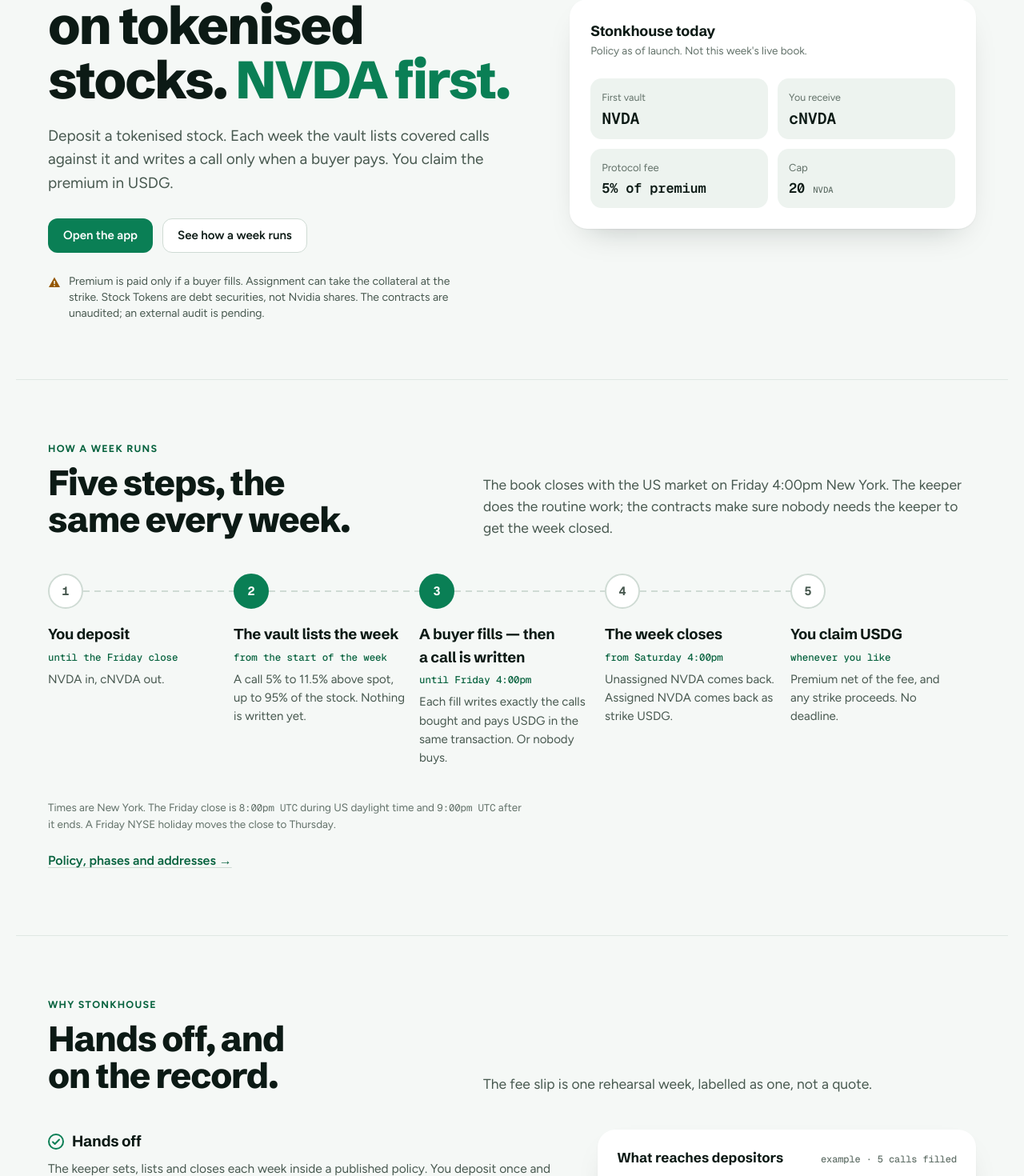
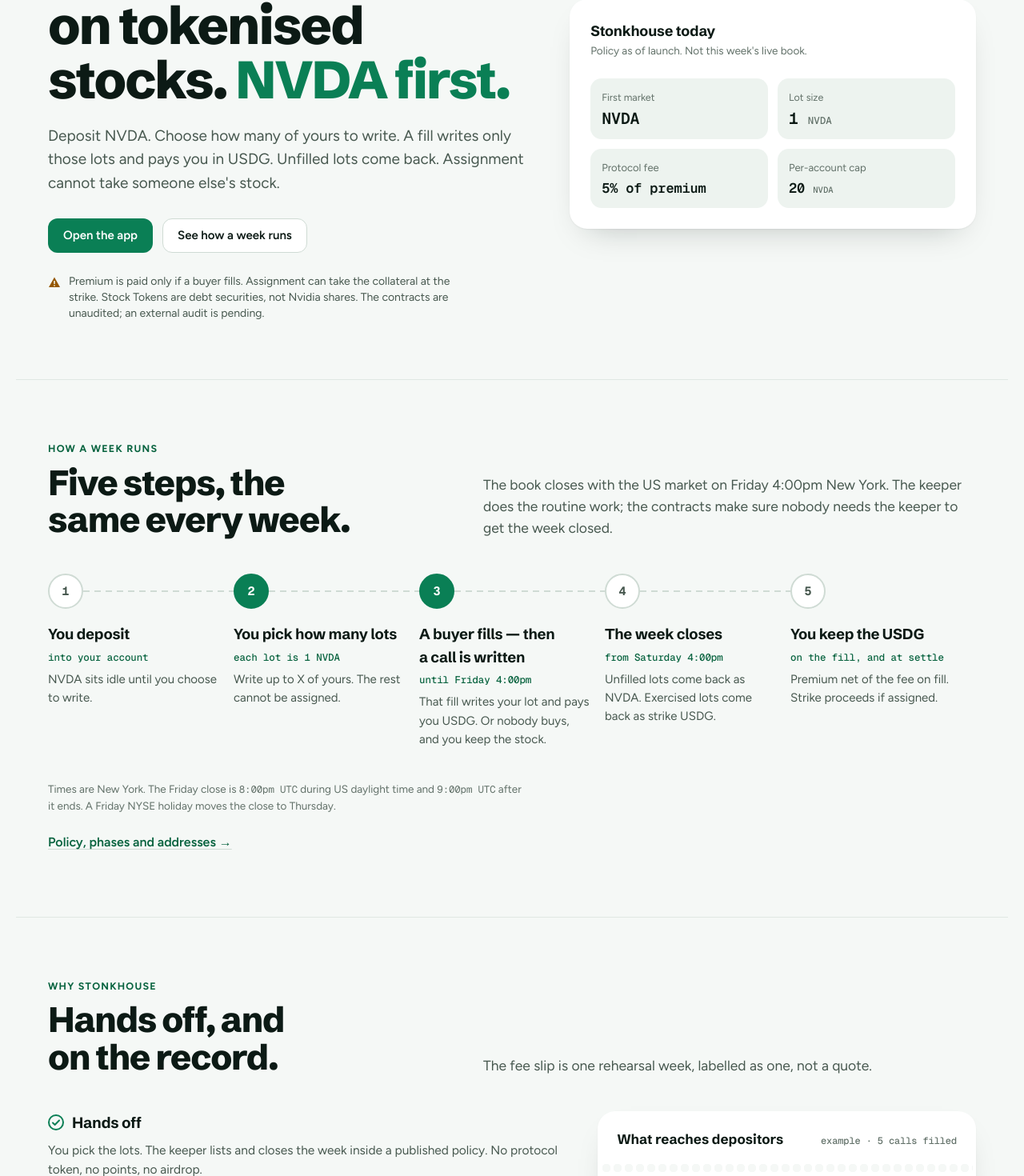
Before and after one commit to stonkhousedotfun/callhouse-site, a Next.js app: page / in a window 1280 px wide. Shown: the part 240-1710 px from the top of the page at 80% size. Built offline with nearby package versions, Linux system fonts and the light colour scheme; no server answers.

Commit message:
copy: 1-lot covered calls, not a pooled vault
Landing, how-it-works, and addresses point at the account factory and
the book. Open the app still goes to the app home.

```diff
--- a/app/_components/StatusCard.tsx
+++ b/app/_components/StatusCard.tsx
@@ -17,10 +17,10 @@
       </div>
 
       <dl className="grid grid-cols-1 gap-3 sm:grid-cols-2">
-        <Figure boxed size="lg" label="First vault" value={MARKET} />
-        <Figure boxed size="lg" label="You receive" value={SHARE_TICKER} />
+        <Figure boxed size="lg" label="First market" value={MARKET} />
+        <Figure boxed size="lg" label="Lot size" value="1" unit={MARKET} />
         <Figure boxed size="md" label="Protocol fee" value={`${fmtPct(5)} of premium`} />
-        <Figure boxed size="md" label="Cap" value="20" unit={MARKET} />
+        <Figure boxed size="md" label="Per-account cap" value="20" unit={MARKET} />
       </dl>
     </Panel>
   );
--- a/app/how-it-works/page.tsx
+++ b/app/how-it-works/page.tsx
@@ -136,7 +136,7 @@
       <>
         Buy on{" "}
         <ExternalLink href={FILL_PAGE} className="link">
-          the app&apos;s cycle page
+          the app&apos;s book
         </ExternalLink>
         , the only place the order is served. It checks the order against the chain and simulates your fill first, and
         it also shows the raw order for any Seaport 1.6 client. No third-party venue, order book or registry is
@@ -643,10 +643,8 @@
             One week, <span className="text-accent">start to finish.</span>
           </h1>
           <p className="mt-[22px] max-w-[34em] text-[18px] text-ink-2 sm:text-[19px]">
-            Deposit {MARKET} Stock Tokens and receive {SHARE_TICKER} shares. Each week the vault lists covered calls
-            against its tokens for USDG, writes each call only when a buyer fills, and credits whatever buyers actually
-            pay. This page is that week in detail: the timeline, the rules the contracts enforce, where the money goes
-            and the ways it can end.
+            Deposit {MARKET} into your own account and choose how many 1-lot calls to write. A fill writes only your
+            lots and pays you in USDG. Unfilled lots come back. This page is that week in detail.
           </p>
           <div className="mt-[30px] flex flex-wrap gap-3">
             <Button href={OPEN_APP}>Open the app</Button>
@@ -655,9 +653,9 @@
             </Button>
           </div>
           <Notice variant="plain" className="mt-[26px]">
-            Premium is paid only if a buyer fills. Assignment can take the collateral at the strike. The vault is live
-            on {CHAIN_NAME}. {STATUS.auditLine} Every figure here is a policy setting, a
-            dated figure from the first week or a labelled example, not a quote.
+            Premium is paid only if a buyer fills. Assignment can take the collateral at the strike. 1-lot accounts are
+            live on {CHAIN_NAME}. {STATUS.auditLine} Every figure here is a policy setting or a labelled example, not a
+            quote.
           </Notice>
         </div>
 
--- a/app/page.tsx
+++ b/app/page.tsx
@@ -24,12 +24,11 @@
 import { StatusCard } from "@/app/_components/StatusCard";
 import { Button, CheckCircleIcon, Chip, ClockNote, Container, Notice, Section, SectionHead } from "@/components/ui";
 import { WEEK } from "@/lib/clock";
-import { fmtPct } from "@/lib/format";
-import { CHAIN_NAME, MARKET, OPEN_APP, SHARE_TICKER, STATUS } from "@/lib/site";
+import { CHAIN_NAME, MARKET, OPEN_APP, STATUS } from "@/lib/site";
 
-const TITLE = `Stonkhouse — pooled covered calls on ${MARKET} Stock Tokens`;
+const TITLE = `Stonkhouse — 1-lot covered calls on ${MARKET} Stock Tokens`;
 
-const DESCRIPTION = `Stonkhouse is a pooled covered-call vault for tokenised stocks on ${CHAIN_NAME}. The first vault is ${MARKET}. Each week it lists covered calls and writes them only when a buyer fills. Premium is paid only if a buyer fills. Beta, pending audit.`;
+const DESCRIPTION = `Stonkhouse is 1-lot covered calls on tokenised stocks on ${CHAIN_NAME}. You deposit ${MARKET}, choose how many of yours to write, and a fill writes only those lots. Premium is paid only if a buyer fills. Beta, pending audit.`;
 
 export const metadata: Metadata = {
   title: { absolute: TITLE },
@@ -47,30 +46,30 @@
 const STEPS: readonly { title: string; when: string; body: string; key?: boolean }[] = [
   {
     title: "You deposit",
-    when: "until the Friday close",
-    body: `${MARKET} in, ${SHARE_TICKER} out.`,
+    when: "into your account",
+    body: `${MARKET} sits idle until you choose to write.`,
   },
   {
-    title: "The vault lists the week",
-    when: "from the start of the week",
-    body: `A call ${fmtPct(5)} to 11.5% above spot, up to ${fmtPct(95)} of the stock. Nothing is written yet.`,
+    title: "You pick how many lots",
+    when: `each lot is 1 ${MARKET}`,
+    body: `Write up to X of yours. The rest cannot be assigned.`,
     key: true,
   },
   {
     title: "A buyer fills — then a call is written",
     when: "until Friday 4:00pm",
-    body: "Each fill writes exactly the calls bought and pays USDG in the same transaction. Or nobody buys.",
+    body: "That fill writes your lot and pays you USDG. Or nobody buys, and you keep the stock.",
     key: true,
   },
   {
     title: "The week closes",
     when: "from Saturday 4:00pm",
-    body: `Unassigned ${MARKET} comes back. Assigned ${MARKET} comes back as strike USDG.`,
+    body: `Unfilled lots come back as ${MARKET}. Exercised lots come back as strike USDG.`,
   },
   {
-    title: "You claim USDG",
-    when: "whenever you like",
-    body: "Premium net of the fee, and any strike proceeds. No deadline.",
+    title: "You keep the USDG",
+    when: "on the fill, and at settle",
+    body: "Premium net of the fee on fill. Strike proceeds if assigned.",
   },
 ];
 
@@ -79,7 +78,7 @@
     when: "Now",
     title: "Beta, NVDA live",
     current: true,
-    body: `The ${MARKET} vault is on ${CHAIN_NAME}, capped at 20.`,
+    body: `${MARKET} 1-lot accounts on ${CHAIN_NAME}. Cap 20 per account.`,
   },
   {
     when: "Next",
@@ -93,8 +92,8 @@
   },
   {
     when: "Later",
-    title: "More stock vaults",
-    body: "One underlying each, same week, same rules. We will not name the next ticker until that vault is being built.",
+    title: "More stock books",
+    body: "One underlying each, same week, same rules. We will not name the next ticker until that book is being built.",
   },
 ];
 
@@ -122,8 +121,8 @@
             Covered calls on tokenised stocks. <em className="not-italic text-accent">NVDA first.</em>
           </h1>
           <p className="mt-[22px] max-w-[34em] text-[19px] text-ink-2">
-            Deposit a tokenised stock. Each week the vault lists covered calls against it and writes a call only when a
-            buyer pays. You claim the premium in USDG.
+            Deposit {MARKET}. Choose how many of yours to write. A fill writes only those lots and pays you in USDG.
+            Unfilled lots come back. Assignment cannot take someone else&apos;s stock.
           </p>
 
           <div className="mt-[30px] flex flex-wrap gap-3">
@@ -225,8 +224,8 @@
                 Hands off
               </h3>
               <p className="mt-2 text-[15.5px] text-ink-2">
-                The keeper sets, lists and closes each week inside a published policy. You deposit once and check in
-                when you like. No protocol token, no points, no airdrop.
+                You pick the lots. The keeper lists and closes the week inside a published policy. No protocol token, no
+                points, no airdrop.
               </p>
             </li>
             <li>
--- a/lib/site.ts
+++ b/lib/site.ts
@@ -66,8 +66,8 @@
 /** App frontpage. "Open the app" on this site lands here. */
 export const OPEN_APP = APP_URL;
 
-/** Deposit, withdraw and claim for the first vault. */
-export const VAULT_APP = appUrl("/vault/nvda");
+/** Deposit NVDA and request lots. */
+export const VAULT_APP = appUrl("/account");
 
 /**
  * First (and so far only) market. Matches MARKET / SHARE_TICKER in leekzor/callhouse:
@@ -101,7 +101,7 @@
  * The app route where the vault's weekly calls are bought and exercised: leekzor/callhouse
  * `web/app/vault/nvda/cycle`. The only venue that serves the vault's order.
  */
-export const FILL_PAGE_PATH = "/vault/nvda/cycle";
+export const FILL_PAGE_PATH = "/book";
 
 export type AddressRow = {
   /** Label as it appears in the addresses table. */
@@ -123,10 +123,15 @@
  * Clear that Sourcify verifies against valorem-core 6436c823.
  */
 export const ADDRESSES = {
+  factory: {
+    label: `Stonkhouse ${MARKET} account factory`,
+    address: "0x7850Ae4ac03b651263cE78EC5FcED11b0d0e05A7",
+    what: `Deploys each user's isolated 1-lot account. A fill writes that user's ${MARKET} and pays that user.`,
+  },
   vault: {
-    label: `Stonkhouse ${MARKET} vault (${SHARE_TICKER})`,
+    label: `Retired pooled vault (${SHARE_TICKER})`,
     address: "0x88a98931E3682137E7e4D3426f623247f4A4ecbb",
-    what: `Holds the ${MARKET}, issues ${SHARE_TICKER}, and is both the offerer and the zone of its own listing. Its on-chain token name, "Callhouse ${MARKET}", predates the rename.`,
+    what: `Wound down. Not used for new deposits. Its on-chain token name, "Callhouse ${MARKET}", predates the rename.`,
     verified: "Verified on Sourcify as a partial match: the code matches, the metadata hash does not.",
   },
   clear: {
```
